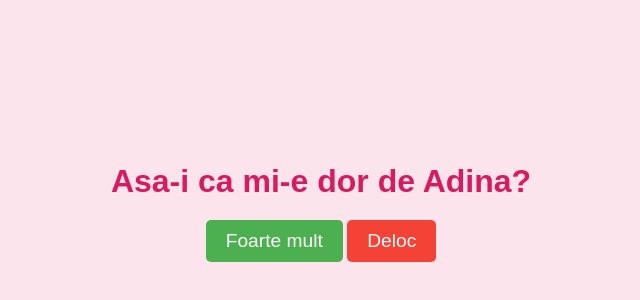
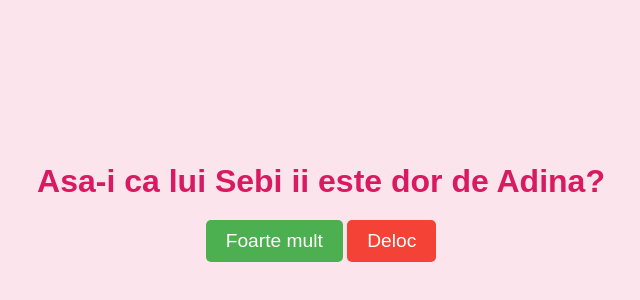
Before and after one commit to Laptique/Adina, a plain HTML site: page docs/index.html in a window 1280 px wide. Shown: the part 198-498 px from the top of the page, without its empty margins (319-959 px from the left). Drawn offline with Linux system fonts and the light colour scheme.

Commit message:
Update index.html

```diff
--- a/docs/index.html
+++ b/docs/index.html
@@ -121,7 +121,7 @@
 </head>
 <body>
     <div class="container">
-        <h1>Asa-i ca mi-e dor de Adina?</h1>
+        <h1>Asa-i ca lui Sebi ii este dor de Adina?</h1>
         <button class="button yes" onclick="showResponse()">Foarte mult</button>
         <button class="button no" onmouseover="moveNo()" onclick="moveNo()">Deloc</button>
 
```
